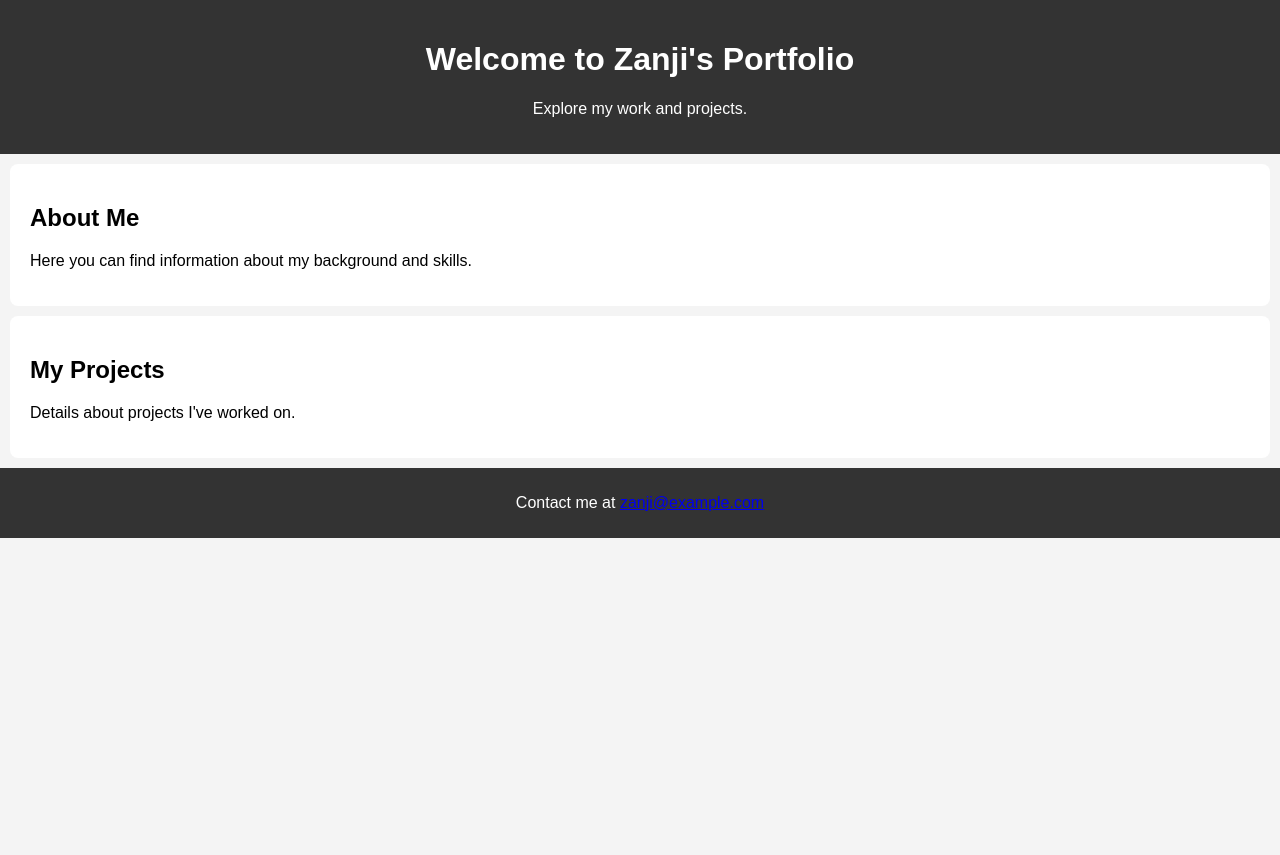
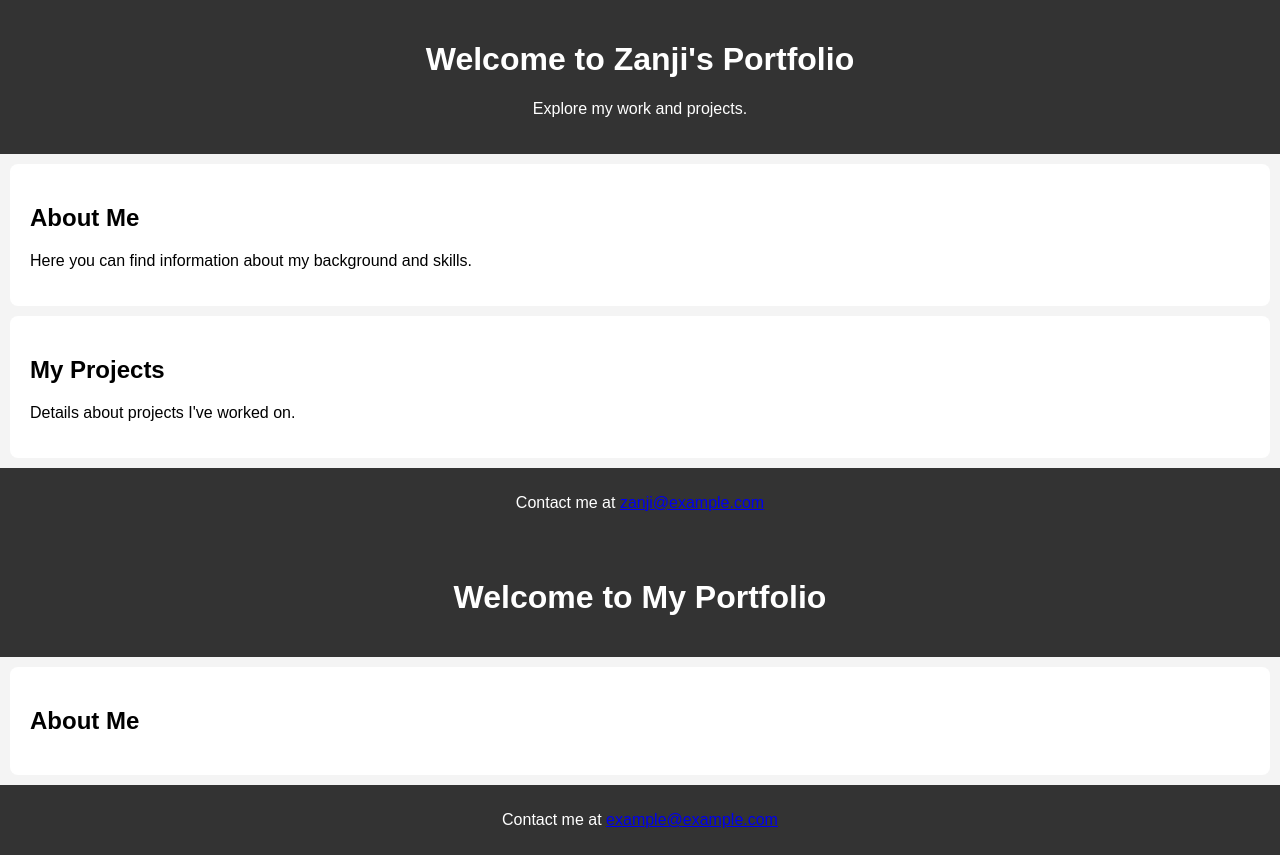
Before and after one commit to zanji-malqian/portfolio, a plain HTML site: page index.html in a window 1280 px wide. Before the commit the page ends 800 px from the top, so only its background shows below. Drawn offline with Linux system fonts and the light colour scheme.

Commit message:
Update index.html

```diff
--- a/index.html
+++ b/index.html
@@ -24,3 +24,25 @@
     </footer>
 </body>
 </html>
+
+<!DOCTYPE html>
+<html lang="en">
+<head>
+    <meta charset="UTF-8">
+    <meta name="viewport" content="width=device-width, initial-scale=1.0">
+    <title>My Portfolio</title>
+    <!-- Link ke file CSS -->
+    <link rel="stylesheet" href="styles.css">
+</head>
+<body>
+    <header>
+        <h1>Welcome to My Portfolio</h1>
+    </header>
+    <section>
+        <h2>About Me</h2>
+    </section>
+    <footer>
+        <p>Contact me at <a href="mailto:example@example.com">example@example.com</a></p>
+    </footer>
+</body>
+</html>
```
